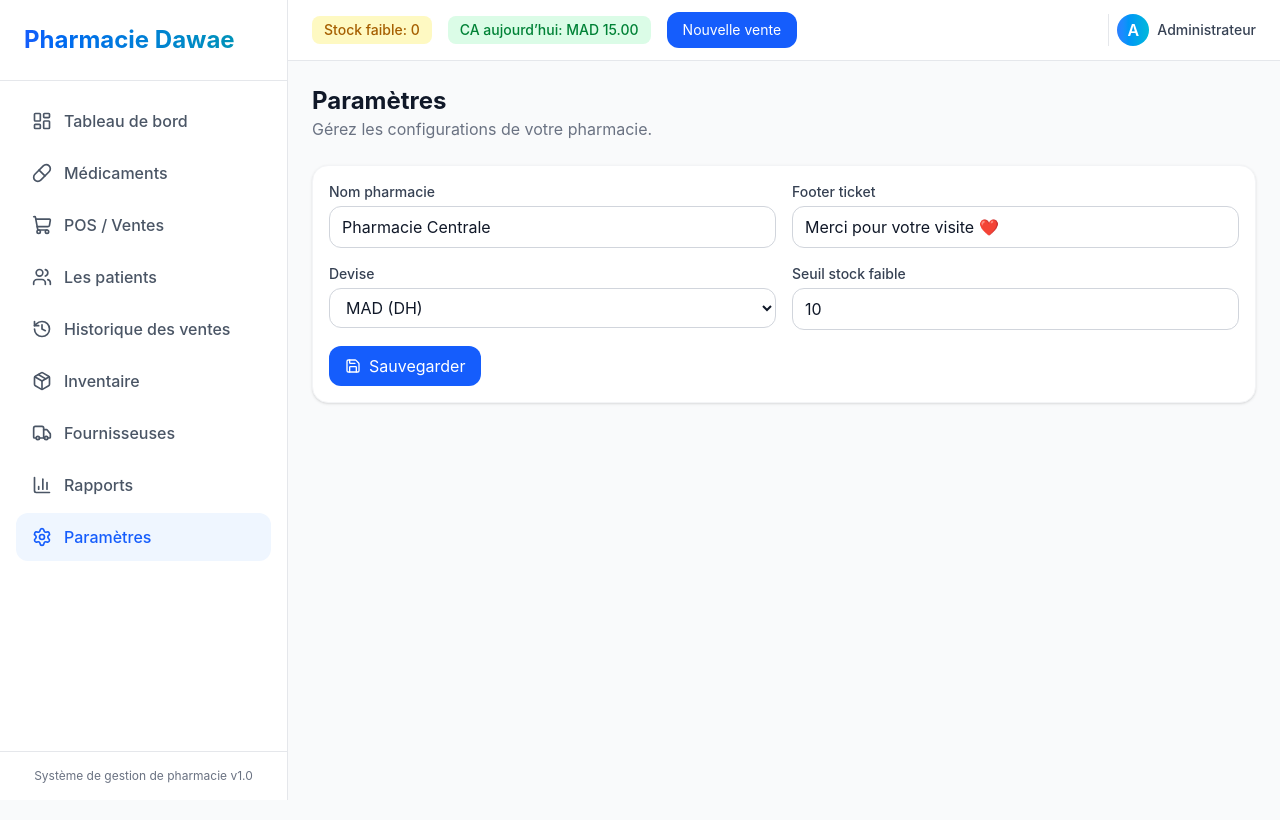
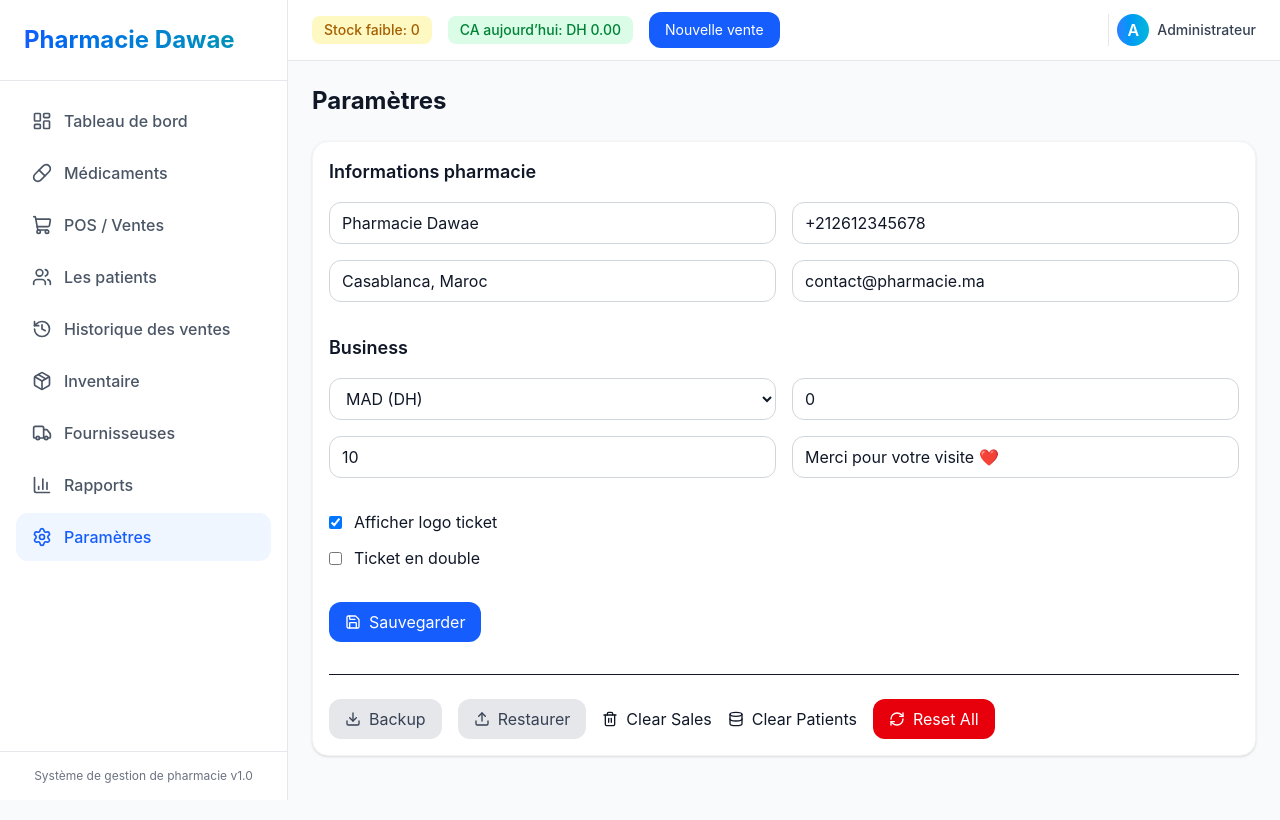
Before and after one commit to homecoming7777/gestion_pharmacie, a React (Vite) app: page /settings in a window 1280 px wide. Built offline with nearby package versions, Linux system fonts and the light colour scheme.

Commit message:
changing setting service and formatters to deal with the settings changes

```diff
--- a/src/components/layout/Layout.jsx
+++ b/src/components/layout/Layout.jsx
@@ -22,7 +22,7 @@ const Layout = () => {
   }, [])
 
   return (
-    <div className="flex h-screen overflow-hidden bg-gray-50 dark:bg-gray-900">
+    <div className="flex h-screen mb-5 overflow-hidden bg-gray-50 dark:bg-gray-900">
       <Sidebar sidebarOpen={sidebarOpen} setSidebarOpen={setSidebarOpen} />
       <div className="flex-1 flex flex-col overflow-hidden">
         <Navbar sidebarOpen={sidebarOpen} setSidebarOpen={setSidebarOpen} />
--- a/src/contexts/SettingsContext.jsx
+++ b/src/contexts/SettingsContext.jsx
@@ -1,24 +1,35 @@
-import { createContext, useContext, useEffect, useState } from 'react'
+import React, { createContext, useContext, useEffect, useState } from 'react'
 import { settingsService } from '../services/settingsService'
+
+const defaultSettings = {
+  pharmacyName: 'Pharmacie Centrale',
+  pharmacyAddress: 'Casablanca, Maroc',
+  pharmacyPhone: '+212612345678',
+  pharmacyEmail: 'contact@pharmacie.ma',
+  currency: 'MAD',
+  taxRate: 0,
+  lowStockAlert: 10,
+  receiptFooter: 'Merci pour votre visite ❤️',
+  autoBackup: true,
+  showLogo: true,
+  duplicateReceipt: false,
+  saleSound: true,
+}
 
 const SettingsContext = createContext()
 
 export const SettingsProvider = ({ children }) => {
-  const [settings, setSettings] = useState(settingsService.get())
+  const [settings, setSettings] = useState(defaultSettings)
 
   useEffect(() => {
-    const updateSettings = () => {
-      setSettings(settingsService.get())
-    }
-
-    window.addEventListener('settingsUpdated', updateSettings)
-    return () =>
-      window.removeEventListener('settingsUpdated', updateSettings)
+    const saved = settingsService.get()
+    setSettings({ ...defaultSettings, ...saved })
   }, [])
 
   const updateSettings = (newSettings) => {
-    settingsService.update(newSettings)
-    setSettings(newSettings)
+    const updated = { ...settings, ...newSettings }
+    setSettings(updated)
+    settingsService.update(updated)
   }
 
   return (
--- a/src/main.jsx
+++ b/src/main.jsx
@@ -2,7 +2,6 @@ import React from 'react'
 import ReactDOM from 'react-dom/client'
 import App from './App'
 import './index.css'
-import {initializeSampleData} from './data/sampleData'
 import { SettingsProvider } from './contexts/SettingsContext'
 
 ReactDOM.createRoot(document.getElementById('root')).render(
@@ -12,5 +11,3 @@ ReactDOM.createRoot(document.getElementById('root')).render(
     </SettingsProvider>
   </React.StrictMode>
 )
-
-initializeSampleData()
--- a/src/pages/Settings.jsx
+++ b/src/pages/Settings.jsx
@@ -1,82 +1,270 @@
-import { useEffect, useState } from 'react'
-import { Save } from 'lucide-react'
+import React from 'react'
+import {
+  Save,
+  Download,
+  Upload,
+  RefreshCw,
+  Trash2,
+  Database,
+} from 'lucide-react'
+import { useSettings } from '../contexts/SettingsContext'
+import { storage, STORAGE_KEYS } from '../services/localStorage'
 import toast from 'react-hot-toast'
-import { useSettings } from '../contexts/SettingsContext'
 
 const Settings = () => {
-  const { settings: globalSettings, updateSettings } = useSettings()
-  const [settings, setSettings] = useState(globalSettings)
-
-  useEffect(() => {
-    setSettings(globalSettings)
-  }, [globalSettings])
+  const { settings, updateSettings } = useSettings()
 
   const handleSave = () => {
     updateSettings(settings)
     toast.success('Paramètres enregistrés avec succès')
   }
+
+  const handleBackup = () => {
+    const data = {
+      medicines: storage.get(STORAGE_KEYS.MEDICINES),
+      patients: storage.get(STORAGE_KEYS.PATIENTS),
+      sales: storage.get(STORAGE_KEYS.SALES),
+      inventory: storage.get(STORAGE_KEYS.INVENTORY_MOVEMENTS),
+      suppliers: storage.get(STORAGE_KEYS.SUPPLIERS),
+      settings,
+    }
+
+    const blob = new Blob([JSON.stringify(data, null, 2)], {
+      type: 'application/json',
+    })
+
+    const url = URL.createObjectURL(blob)
+    const a = document.createElement('a')
+    a.href = url
+    a.download = `pharmacy_backup_${new Date()
+      .toISOString()
+      .split('T')[0]}.json`
+    a.click()
+
+    URL.revokeObjectURL(url)
+    toast.success('Backup créé avec succès')
+  }
+
+  const handleRestore = (e) => {
+    const file = e.target.files[0]
+    if (!file) return
+
+    const reader = new FileReader()
+
+    reader.onload = (event) => {
+      try {
+        const data = JSON.parse(event.target.result)
+
+        Object.entries(data).forEach(([key, value]) => {
+          storage.set(`pharmacy_${key}`, value)
+        })
+
+        if (data.settings) {
+          updateSettings(data.settings)
+        }
+
+        toast.success('Backup restauré avec succès')
+        setTimeout(() => window.location.reload(), 1000)
+      } catch {
+        toast.error('Fichier invalide')
+      }
+    }
+
+    reader.readAsText(file)
+  }
+
+  const clearSpecificData = (key, label) => {
+    if (window.confirm(`Supprimer toutes les données ${label} ?`)) {
+      storage.remove(key)
+      toast.success(`${label} supprimé`)
+    }
+  }
+
+  const resetAll = () => {
+    if (window.confirm('Tout supprimer ?')) {
+      storage.clear()
+      toast.success('Toutes les données supprimées')
+      setTimeout(() => window.location.reload(), 1000)
+    }
+  }
+
   return (
     <div className="space-y-6">
-      <div>
-        <h1 className="text-2xl font-bold">Paramètres</h1>
-        <p className="text-gray-500">Gérez les configurations de votre pharmacie.</p>
-      </div>
+      <h1 className="text-2xl font-bold">Paramètres</h1>
 
-      <div className="card space-y-4">
-        <div className="grid grid-cols-1 md:grid-cols-2 gap-4">
-          <div>
-            <label className="label">Nom pharmacie</label>
+      <div className="card space-y-8">
+        <div>
+          <h2 className="text-lg font-semibold mb-4">Informations pharmacie</h2>
+
+          <div className="grid md:grid-cols-2 gap-4">
             <input
-              type="text"
               className="input"
               value={settings.pharmacyName}
               onChange={(e) =>
-                setSettings({ ...settings, pharmacyName: e.target.value })
+                updateSettings({ pharmacyName: e.target.value })
               }
+              placeholder="Nom pharmacie"
+            />
+
+            <input
+              className="input"
+              value={settings.pharmacyPhone}
+              onChange={(e) =>
+                updateSettings({ pharmacyPhone: e.target.value })
+              }
+              placeholder="Téléphone"
+            />
+
+            <input
+              className="input"
+              value={settings.pharmacyAddress}
+              onChange={(e) =>
+                updateSettings({ pharmacyAddress: e.target.value })
+              }
+              placeholder="Adresse"
+            />
+
+            <input
+              className="input"
+              value={settings.pharmacyEmail}
+              onChange={(e) =>
+                updateSettings({ pharmacyEmail: e.target.value })
+              }
+              placeholder="Email"
             />
           </div>
+        </div>
 
-          <div>
-            <label className="label">Footer ticket</label>
-            <input
-              type="text"
-              className="input"
-              value={settings.receiptFooter}
-              onChange={(e) => setSettings({ ...settings, receiptFooter: e.target.value })}
-            />
-          </div>
+        <div>
+          <h2 className="text-lg font-semibold mb-4">Business</h2>
 
-          <div>
-            <label className="label">Devise</label>
+          <div className="grid md:grid-cols-2 gap-4">
             <select
               className="input"
               value={settings.currency}
-              onChange={(e) => setSettings({ ...settings, currency: e.target.value })}
+              onChange={(e) =>
+                updateSettings({ currency: e.target.value })
+              }
             >
               <option value="MAD">MAD (DH)</option>
               <option value="EUR">EUR (€)</option>
               <option value="USD">USD ($)</option>
             </select>
-          </div>
 
-          <div>
-            <label className="label">Seuil stock faible</label>
+            <input
+              type="number"
+              className="input"
+              value={settings.taxRate}
+              onChange={(e) =>
+                updateSettings({ taxRate: Number(e.target.value) })
+              }
+            />
+
             <input
               type="number"
               className="input"
               value={settings.lowStockAlert}
-              onChange={(e) => setSettings({
-                ...settings,
-                lowStockAlert: Number(e.target.value),
-              })}
+              onChange={(e) =>
+                updateSettings({
+                  lowStockAlert: Number(e.target.value),
+                })
+              }
+            />
+
+            <input
+              className="input"
+              value={settings.receiptFooter}
+              onChange={(e) =>
+                updateSettings({
+                  receiptFooter: e.target.value,
+                })
+              }
             />
           </div>
         </div>
 
-        <button onClick={handleSave} className="btn-primary flex items-center gap-2">
+        <div className="space-y-3">
+          <label className="flex items-center gap-3">
+            <input
+              type="checkbox"
+              checked={settings.showLogo}
+              onChange={(e) =>
+                updateSettings({ showLogo: e.target.checked })
+              }
+            />
+            Afficher logo ticket
+          </label>
+
+          <label className="flex items-center gap-3">
+            <input
+              type="checkbox"
+              checked={settings.duplicateReceipt}
+              onChange={(e) =>
+                updateSettings({
+                  duplicateReceipt: e.target.checked,
+                })
+              }
+            />
+            Ticket en double
+          </label>
+        </div>
+
+        <button
+          onClick={handleSave}
+          className="btn-primary flex items-center gap-2"
+        >
           <Save className="w-4 h-4" />
           Sauvegarder
         </button>
+
+        <div className="border-t pt-6 flex flex-wrap gap-4">
+          <button
+            onClick={handleBackup}
+            className="btn-secondary flex items-center gap-2"
+          >
+            <Download className="w-4 h-4" />
+            Backup
+          </button>
+
+          <label className="btn-secondary flex items-center gap-2 cursor-pointer">
+            <Upload className="w-4 h-4" />
+            Restaurer
+            <input
+              type="file"
+              accept=".json"
+              onChange={handleRestore}
+              className="hidden"
+            />
+          </label>
+
+          <button
+            onClick={() =>
+              clearSpecificData(STORAGE_KEYS.SALES, 'ventes')
+            }
+            className="btn-warning flex items-center gap-2"
+          >
+            <Trash2 className="w-4 h-4" />
+            Clear Sales
+          </button>
+
+          <button
+            onClick={() =>
+              clearSpecificData(STORAGE_KEYS.PATIENTS, 'patients')
+            }
+            className="btn-warning flex items-center gap-2"
+          >
+            <Database className="w-4 h-4" />
+            Clear Patients
+          </button>
+
+          <button
+            onClick={resetAll}
+            className="btn-danger flex items-center gap-2"
+          >
+            <RefreshCw className="w-4 h-4" />
+            Reset All
+          </button>
+        </div>
       </div>
     </div>
   )
--- a/src/services/settingsService.js
+++ b/src/services/settingsService.js
@@ -1,7 +1,7 @@
 import { storage, STORAGE_KEYS } from './localStorage'
 
 export const defaultSettings = {
-  pharmacyName: 'Pharmacie Centrale',
+  pharmacyName: 'Pharmacie Dawae',
   pharmacyAddress: 'Casablanca, Maroc',
   pharmacyPhone: '+212612345678',
   pharmacyEmail: 'contact@pharmacie.ma',
--- a/src/utils/formatters.js
+++ b/src/utils/formatters.js
@@ -1,33 +1,60 @@
-export const formatCurrency = (amount, currency = 'MAD') => {
-  return new Intl.NumberFormat('en-US', {
-    style: 'currency',
-    currency: currency,
-  }).format(amount)
+import { settingsService } from '../services/settingsService'
+
+export const formatCurrency = (amount) => {
+  const settings = settingsService.get()
+  const currency = settings?.currency || 'MAD'
+
+  const symbols = {
+    MAD: 'DH',
+    USD: '$',
+    EUR: '€',
+  }
+
+  return `${symbols[currency]} ${Number(amount || 0).toFixed(2)}`
 }
 
 export const formatDate = (date) => {
-  return new Date(date).toLocaleDateString('en-US', {
+  if (!date) return '-'
+
+  return new Date(date).toLocaleDateString('fr-FR', {
     year: 'numeric',
-    month: 'short',
+    month: 'long',
     day: 'numeric',
-    hour: '2-digit',
-    minute: '2-digit',
   })
 }
 
 export const formatShortDate = (date) => {
-  return new Date(date).toLocaleDateString('en-US', {
-    month: 'short',
-    day: 'numeric',
-    year: 'numeric',
-  })
+  if (!date) return '-'
+  return new Date(date).toLocaleDateString('fr-FR')
 }
 
-// Add these missing functions
-export const calculateDiscount = (total, discountPercent) => {
-  return total * (discountPercent / 100)
+export const formatDateTime = (date) => {
+  if (!date) return '-'
+  return new Date(date).toLocaleString('fr-FR')
 }
 
-export const calculateTax = (subtotal, taxRate) => {
-  return subtotal * (taxRate / 100)
+export const formatNumber = (num) => {
+  return new Intl.NumberFormat('fr-FR').format(num || 0)
 }
+
+export const calculateDiscount = (subtotal, discountPercent = 0) => {
+  const subtotalNumber = Number(subtotal || 0)
+  const discountNumber = Number(discountPercent || 0)
+
+  return (subtotalNumber * discountNumber) / 100
+}
+
+export const calculateTax = (amount) => {
+  const settings = settingsService.get()
+  const taxRate = Number(settings?.taxRate || 0)
+
+  return (Number(amount || 0) * taxRate) / 100
+}
+
+export const calculateTotal = (subtotal, discountPercent = 0) => {
+  const discount = calculateDiscount(subtotal, discountPercent)
+  const afterDiscount = Number(subtotal || 0) - discount
+  const tax = calculateTax(afterDiscount)
+
+  return afterDiscount + tax
+}
```
